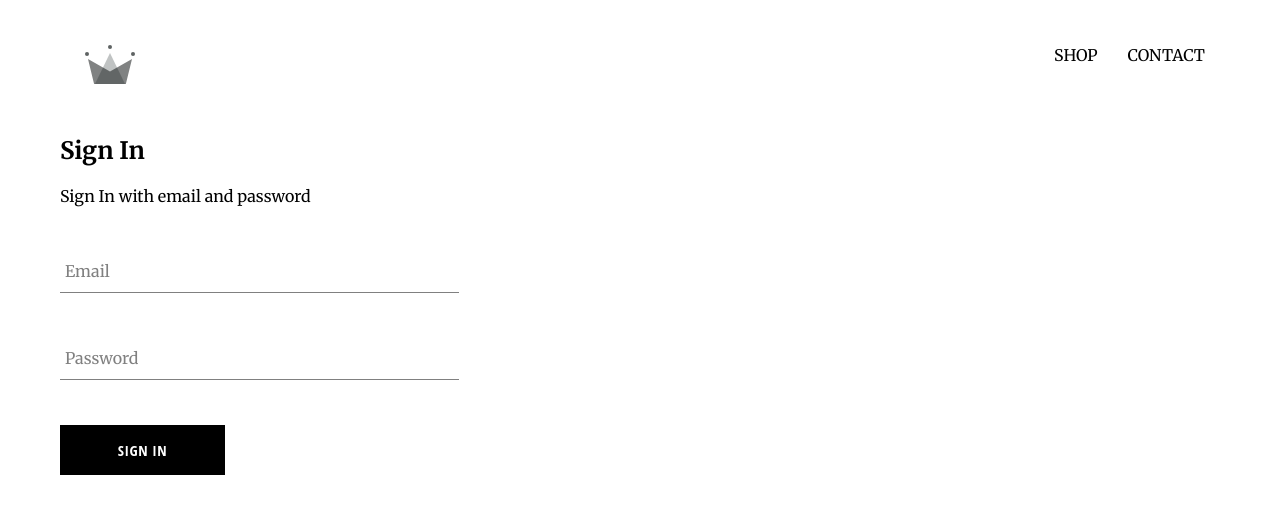
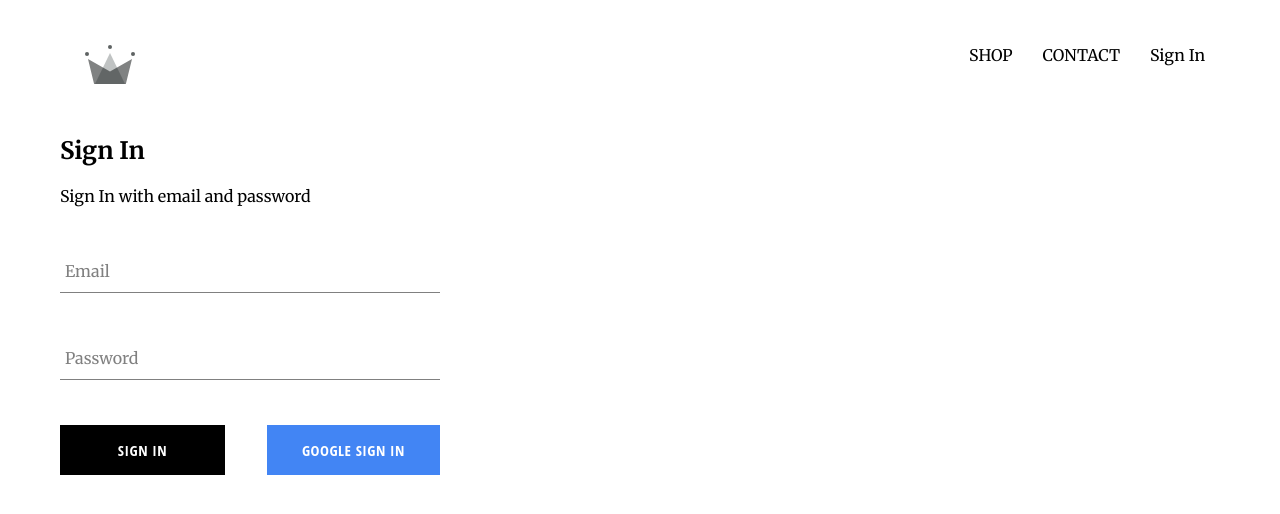
Before and after one commit to jamesv28/crwn-clothing, a React (Create React App) app: page /signin in a window 1280 px wide. Shown: the top 514 px of the page. Built offline with nearby package versions, Linux system fonts and the light colour scheme; no server answers.

Commit message:
added styling to various components, added sign in logic

```diff
--- a/package.json
+++ b/package.json
@@ -6,6 +6,7 @@
     "@testing-library/jest-dom": "^5.11.4",
     "@testing-library/react": "^11.1.0",
     "@testing-library/user-event": "^12.1.10",
+    "firebase": "^9.1.2",
     "node-sass": "^6.0.1",
     "react": "^17.0.2",
     "react-dom": "^17.0.2",
--- a/src/App.css
+++ b/src/App.css
@@ -6,3 +6,7 @@
     text-decoration: none;
     color: black;
 }
+
+* {
+    box-sizing: border-box;
+}
--- a/src/App.js
+++ b/src/App.js
@@ -1,14 +1,40 @@
-import './App.css';
+import React, { Component } from 'react';
 import {Route, Switch } from 'react-router-dom';
 import Homepage from './pages/homepage/homepage.component';
 import ShopPage from './pages/shop/shop.component';
 import Header from './components/header/header.component';
 import SignInAndSignUpPage from './pages/sign-in-and-sign-up/sign-in-and-siign-up.page';
+import {auth} from './firebase/firebase.utils';
 
-function App() {
+import './App.css';
+
+class App extends Component{
+  constructor() {
+    super();
+    this.state = {
+      currentUser: null
+    }
+  }
+
+  unsubscribeFromAuth = null;
+
+  componentDidMount() {
+    this.unsubscribeFromAuth = auth.onAuthStateChanged(user => {
+      this.setState({
+        currentUser: user
+      });
+    })
+  }
+
+  componentWillUnmount() {
+    this.unsubscribeFromAuth();
+  }
+
+  render() {
+    const {currentUser} = this.state;
     return (
       <div>
-      <Header />
+        <Header currentUser={currentUser} />
         <Switch>
           <Route exact path="/" component={Homepage} />
           <Route path="/shop"  component={ShopPage} />
@@ -17,5 +43,6 @@
       </div>
     );
   }
+}
 
 export default App;
--- a/src/components/button/custom-button.component.jsx
+++ b/src/components/button/custom-button.component.jsx
@@ -1,8 +1,8 @@
 import React from 'react';
 import './custom-button.styles.scss';
 
-const CustomButton = ({children, ...otherProps}) => (
-    <button className="custom-button" {...otherProps}>
+const CustomButton = ({children,isGoogleSignIn, ...otherProps}) => (
+    <button className={`${isGoogleSignIn ?'google-sign-in' : ''} custom-button`} {...otherProps}>
         {children}
     </button>
 )
--- a/src/components/button/custom-button.styles.scss
+++ b/src/components/button/custom-button.styles.scss
@@ -19,4 +19,13 @@
       color: black;
       border: 1px solid black;
     }
+    &.google-sign-in {
+      background-color: #4285f4;
+      color: white;
+
+      &:hover {
+        background-color: #357ae8;
+        border: none;
+      }
+    }
   }
--- a/src/components/header/header.component.jsx
+++ b/src/components/header/header.component.jsx
@@ -2,8 +2,9 @@
 import './header.styles.scss';
 import {Link} from  'react-router-dom';
 import {ReactComponent as Logo} from '../../assets/crown.svg';
+import {auth} from '../../firebase/firebase.utils';
 
-const Header = () => (
+const Header = ({currentUser}) => (
     <nav className="header">
         <Link to="/" className="logo-container">
             <Logo className="logo" />
@@ -11,6 +12,11 @@
         <div className="options">
             <Link to="/shop" className="option">SHOP</Link>
             <Link to="/shop" className="option">CONTACT</Link>
+            {currentUser ?
+                <div className="option" onClick={() => auth.signOut()}>Sign Out </div>
+                :
+                <Link className="option" to='/signin'>Sign In </Link>
+            }
         </div>
     </nav>
 )
--- a/src/components/header/header.styles.scss
+++ b/src/components/header/header.styles.scss
@@ -20,6 +20,8 @@
 
       .option {
         padding: 10px 15px;
+        cursor: pointer;
       }
+
     }
   }
--- a/src/components/sign-in/sign-in.component.jsx
+++ b/src/components/sign-in/sign-in.component.jsx
@@ -1,6 +1,7 @@
 import React, { Component } from 'react';
 import FormInput from '../form-input/form-input.component';
 import CustomButton from '../button/custom-button.component';
+import {signInWithGoogle} from '../../firebase/firebase.utils';
 
 import './sign-in.styles.scss';
 
@@ -53,12 +54,19 @@
                         handleChange={this.handleChange}
                         required
                     />
-                    <CustomButton
-                        type="submit"
-                        value="Submit Form"
-                    >
-                        Sign In
-                    </CustomButton>
+                    <div className="buttons">
+                        <CustomButton
+                            type="submit"
+                        >
+                            Sign In
+                        </CustomButton>
+                        <CustomButton
+                            onClick={signInWithGoogle}
+                            isGoogleSignIn
+                        >
+                            Google Sign In
+                        </CustomButton>
+                    </div>
                 </form>
             </div>
         )
--- a/src/components/sign-in/sign-in.styles.scss
+++ b/src/components/sign-in/sign-in.styles.scss
@@ -1,6 +1,15 @@
 .sign-in {
-    width: 30vw;
+    width: 380px;
     display: flex;
     flex-direction: column;
     margin-top: 10px;
+
+    .title {
+        margin: 10px 0;
+    }
+
+    .buttons {
+        display: flex;
+        justify-content: space-between;
+    }
 }
--- /dev/null
+++ b/src/firebase/firebase.utils.js
@@ -0,0 +1,29 @@
+import firebase from 'firebase/compat/app';
+import 'firebase/compat/firestore';
+import 'firebase/compat/auth';
+
+// TODO: Add SDKs for Firebase products that you want to use
+// https://firebase.google.com/docs/web/setup#available-libraries
+
+// Your web app's Firebase configuration
+const firebaseConfig = {
+  apiKey: "AIzaSyBN5yQqqS3-N8k-62xaBk3RDu9dNi3y-tM",
+  authDomain: "crwn-clothes-2db68.firebaseapp.com",
+  projectId: "crwn-clothes-2db68",
+  storageBucket: "crwn-clothes-2db68.appspot.com",
+  messagingSenderId: "734339217795",
+  appId: "1:734339217795:web:ceef11d0b11ed435fedeb6"
+};
+
+// Initialize Firebase
+firebase.initializeApp(firebaseConfig);
+
+export const auth = firebase.auth();
+export const firestore = firebase.firestore();
+
+const provider = new firebase.auth.GoogleAuthProvider();
+provider.setCustomParameters({prompt: 'select_account'});
+
+export const signInWithGoogle = () => auth.signInWithPopup(provider);
+
+export default firebase;
```
Also changed, not shown: 1 other file (tests, documents, lock files or other folders). Lines whose indentation alone changed are shown as unchanged.
